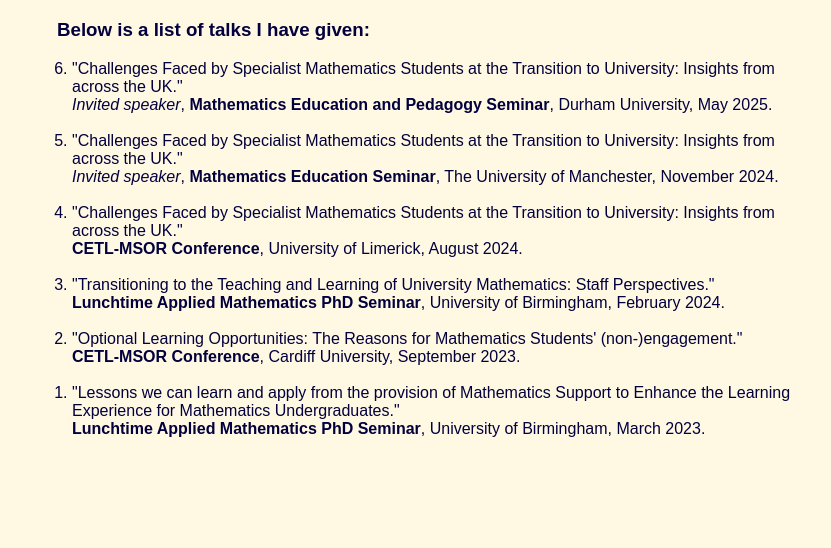
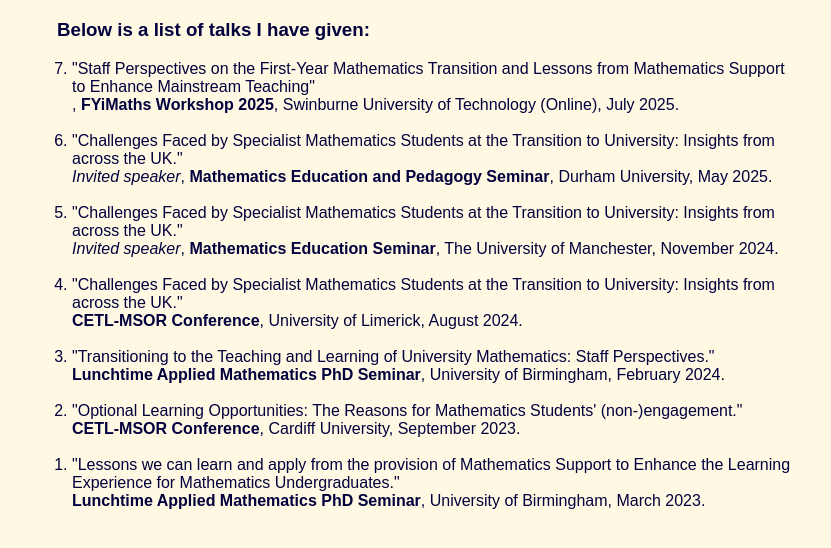
Before and after one commit to Allan-Flower/niamh-brereton.github.io, a plain HTML site: page talks.html in a window 1280 px wide. Shown: the part 152-700 px from the top of the page, without its empty margins (224-1055 px from the left). Drawn offline with Linux system fonts and the light colour scheme.

Commit message:
Update talks.html
Added FYiMaths talk

```diff
--- a/talks.html
+++ b/talks.html
@@ -62,6 +62,7 @@
 			<h1>Research Talks</h1>
 			<h3>Below is a list of talks I have given:</h3>
 			<ol reversed>
+				<li>"Staff Perspectives on the First-Year Mathematics Transition and Lessons from Mathematics Support to Enhance Mainstream Teaching" <br>, <b>FYiMaths Workshop 2025</b>, Swinburne University of Technology (Online), July 2025.</li> <br>
 				<li>"Challenges Faced by Specialist Mathematics Students at the Transition to University: Insights from across the UK." <br> <i>Invited speaker</i>, <b>Mathematics Education and Pedagogy Seminar</b>, Durham University, May 2025.</li> <br>
 				<li>"Challenges Faced by Specialist Mathematics Students at the Transition to University: Insights from across the UK." <br> <i>Invited speaker</i>, <b>Mathematics Education Seminar</b>, The University of Manchester, November 2024.</li> <br>
 				<li>"Challenges Faced by Specialist Mathematics Students at the Transition to University: Insights from across the UK." <br> <b>CETL-MSOR Conference</b>, University of Limerick, August 2024.</li><br>
```
